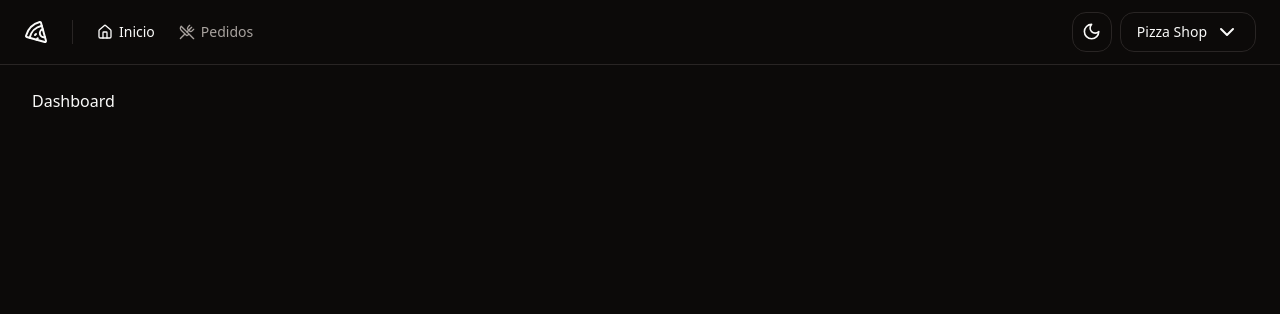
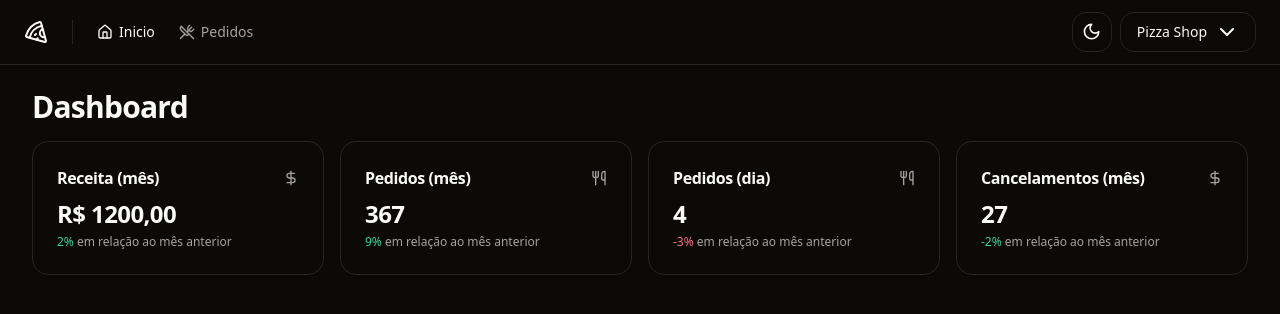
Before and after one commit to demisrusso9/pizza-shop, a React (Vite) app: page / in a window 1280 px wide. Shown: the top 314 px of the page. Built offline with nearby package versions, Linux system fonts and the light colour scheme.

Commit message:
add summary cards

```diff
--- /dev/null
+++ b/src/components/ui/card.tsx
@@ -0,0 +1,79 @@
+import * as React from 'react'
+
+import { cn } from '@/lib/utils'
+
+const Card = React.forwardRef<
+  HTMLDivElement,
+  React.HTMLAttributes<HTMLDivElement>
+>(({ className, ...props }, ref) => (
+  <div
+    ref={ref}
+    className={cn(
+      'rounded-lg border bg-card text-card-foreground shadow-sm',
+      className,
+    )}
+    {...props}
+  />
+))
+Card.displayName = 'Card'
+
+const CardHeader = React.forwardRef<
+  HTMLDivElement,
+  React.HTMLAttributes<HTMLDivElement>
+>(({ className, ...props }, ref) => (
+  <div
+    ref={ref}
+    className={cn('flex flex-col space-y-1.5 p-6', className)}
+    {...props}
+  />
+))
+CardHeader.displayName = 'CardHeader'
+
+const CardTitle = React.forwardRef<
+  HTMLParagraphElement,
+  React.HTMLAttributes<HTMLHeadingElement>
+>(({ className, ...props }, ref) => (
+  <h3
+    ref={ref}
+    className={cn(
+      'text-2xl font-semibold leading-none tracking-tight',
+      className,
+    )}
+    {...props}
+  />
+))
+CardTitle.displayName = 'CardTitle'
+
+const CardDescription = React.forwardRef<
+  HTMLParagraphElement,
+  React.HTMLAttributes<HTMLParagraphElement>
+>(({ className, ...props }, ref) => (
+  <p
+    ref={ref}
+    className={cn('text-sm text-muted-foreground', className)}
+    {...props}
+  />
+))
+CardDescription.displayName = 'CardDescription'
+
+const CardContent = React.forwardRef<
+  HTMLDivElement,
+  React.HTMLAttributes<HTMLDivElement>
+>(({ className, ...props }, ref) => (
+  <div ref={ref} className={cn('p-6 pt-0', className)} {...props} />
+))
+CardContent.displayName = 'CardContent'
+
+const CardFooter = React.forwardRef<
+  HTMLDivElement,
+  React.HTMLAttributes<HTMLDivElement>
+>(({ className, ...props }, ref) => (
+  <div
+    ref={ref}
+    className={cn('flex items-center p-6 pt-0', className)}
+    {...props}
+  />
+))
+CardFooter.displayName = 'CardFooter'
+
+export { Card, CardHeader, CardFooter, CardTitle, CardDescription, CardContent }
--- a/src/pages/Routes.tsx
+++ b/src/pages/Routes.tsx
@@ -1,6 +1,6 @@
 import { createBrowserRouter, RouterProvider } from 'react-router-dom'
 
-import { Dashboard } from './app/dashboard'
+import { Dashboard } from './app/dashboard/dashboard'
 import { Orders } from './app/orders/orders'
 import { SignIn } from './auth/sign-in'
 import { SignUp } from './auth/sign-up'
--- a/src/pages/app/dashboard.tsx
+++ /dev/null
@@ -1,10 +0,0 @@
-import { Helmet } from 'react-helmet-async'
-
-export function Dashboard() {
-  return (
-    <>
-      <Helmet title="Dashboard" />
-      <h1>Dashboard</h1>
-    </>
-  )
-}
--- /dev/null
+++ b/src/pages/app/dashboard/cards/day-orders-amount-card.tsx
@@ -0,0 +1,24 @@
+import { Utensils } from 'lucide-react'
+
+import { Card, CardContent, CardHeader, CardTitle } from '@/components/ui/card'
+
+export function DayOrdersAmountCard() {
+  return (
+    <Card>
+      <CardHeader className="flex-row items-center justify-between space-y-0 pb-2">
+        <CardTitle className="text-base font-semibold">Pedidos (dia)</CardTitle>
+
+        <Utensils className="h-4 w-4 text-muted-foreground" />
+      </CardHeader>
+
+      <CardContent className="space-y-1">
+        <span className="text-2xl font-bold tracking-tight">4</span>
+
+        <p className="text-xs text-muted-foreground">
+          <span className="text-rose-500 dark:text-rose-400">-3%</span> em
+          relação ao mês anterior
+        </p>
+      </CardContent>
+    </Card>
+  )
+}
--- /dev/null
+++ b/src/pages/app/dashboard/cards/month-canceled-orders-amount-card.tsx
@@ -0,0 +1,26 @@
+import { DollarSign } from 'lucide-react'
+
+import { Card, CardContent, CardHeader, CardTitle } from '@/components/ui/card'
+
+export function MonthCanceledOrdersAmountCard() {
+  return (
+    <Card>
+      <CardHeader className="flex-row items-center justify-between space-y-0 pb-2">
+        <CardTitle className="text-base font-semibold">
+          Cancelamentos (mês)
+        </CardTitle>
+
+        <DollarSign className="h-4 w-4 text-muted-foreground" />
+      </CardHeader>
+
+      <CardContent className="space-y-1">
+        <span className="text-2xl font-bold tracking-tight">27</span>
+
+        <p className="text-xs text-muted-foreground">
+          <span className="text-emerald-500 dark:text-emerald-400">-2%</span> em
+          relação ao mês anterior
+        </p>
+      </CardContent>
+    </Card>
+  )
+}
--- /dev/null
+++ b/src/pages/app/dashboard/cards/month-orders-amount-card.tsx
@@ -0,0 +1,24 @@
+import { Utensils } from 'lucide-react'
+
+import { Card, CardContent, CardHeader, CardTitle } from '@/components/ui/card'
+
+export function MonthOrdersAmountCard() {
+  return (
+    <Card>
+      <CardHeader className="flex-row items-center justify-between space-y-0 pb-2">
+        <CardTitle className="text-base font-semibold">Pedidos (mês)</CardTitle>
+
+        <Utensils className="h-4 w-4 text-muted-foreground" />
+      </CardHeader>
+
+      <CardContent className="space-y-1">
+        <span className="text-2xl font-bold tracking-tight">367</span>
+
+        <p className="text-xs text-muted-foreground">
+          <span className="text-emerald-500 dark:text-emerald-400">9%</span> em
+          relação ao mês anterior
+        </p>
+      </CardContent>
+    </Card>
+  )
+}
--- /dev/null
+++ b/src/pages/app/dashboard/cards/month-revenue-card.tsx
@@ -0,0 +1,24 @@
+import { DollarSign } from 'lucide-react'
+
+import { Card, CardContent, CardHeader, CardTitle } from '@/components/ui/card'
+
+export function MonthRevenueCard() {
+  return (
+    <Card>
+      <CardHeader className="flex-row items-center justify-between space-y-0 pb-2">
+        <CardTitle className="text-base font-semibold">Receita (mês)</CardTitle>
+
+        <DollarSign className="h-4 w-4 text-muted-foreground" />
+      </CardHeader>
+
+      <CardContent className="space-y-1">
+        <span className="text-2xl font-bold tracking-tight">R$ 1200,00</span>
+
+        <p className="text-xs text-muted-foreground">
+          <span className="text-emerald-500 dark:text-emerald-400">2%</span> em
+          relação ao mês anterior
+        </p>
+      </CardContent>
+    </Card>
+  )
+}
--- /dev/null
+++ b/src/pages/app/dashboard/dashboard.tsx
@@ -0,0 +1,25 @@
+import { Helmet } from 'react-helmet-async'
+
+import { DayOrdersAmountCard } from './cards/day-orders-amount-card'
+import { MonthCanceledOrdersAmountCard } from './cards/month-canceled-orders-amount-card'
+import { MonthOrdersAmountCard } from './cards/month-orders-amount-card'
+import { MonthRevenueCard } from './cards/month-revenue-card'
+
+export function Dashboard() {
+  return (
+    <>
+      <Helmet title="Dashboard" />
+
+      <div className="flex flex-col gap-4">
+        <h1 className="text-3xl font-bold tracking-tight">Dashboard</h1>
+
+        <div className="grid gap-4 sm:grid-cols-2 lg:grid-cols-4">
+          <MonthRevenueCard />
+          <MonthOrdersAmountCard />
+          <DayOrdersAmountCard />
+          <MonthCanceledOrdersAmountCard />
+        </div>
+      </div>
+    </>
+  )
+}
```
